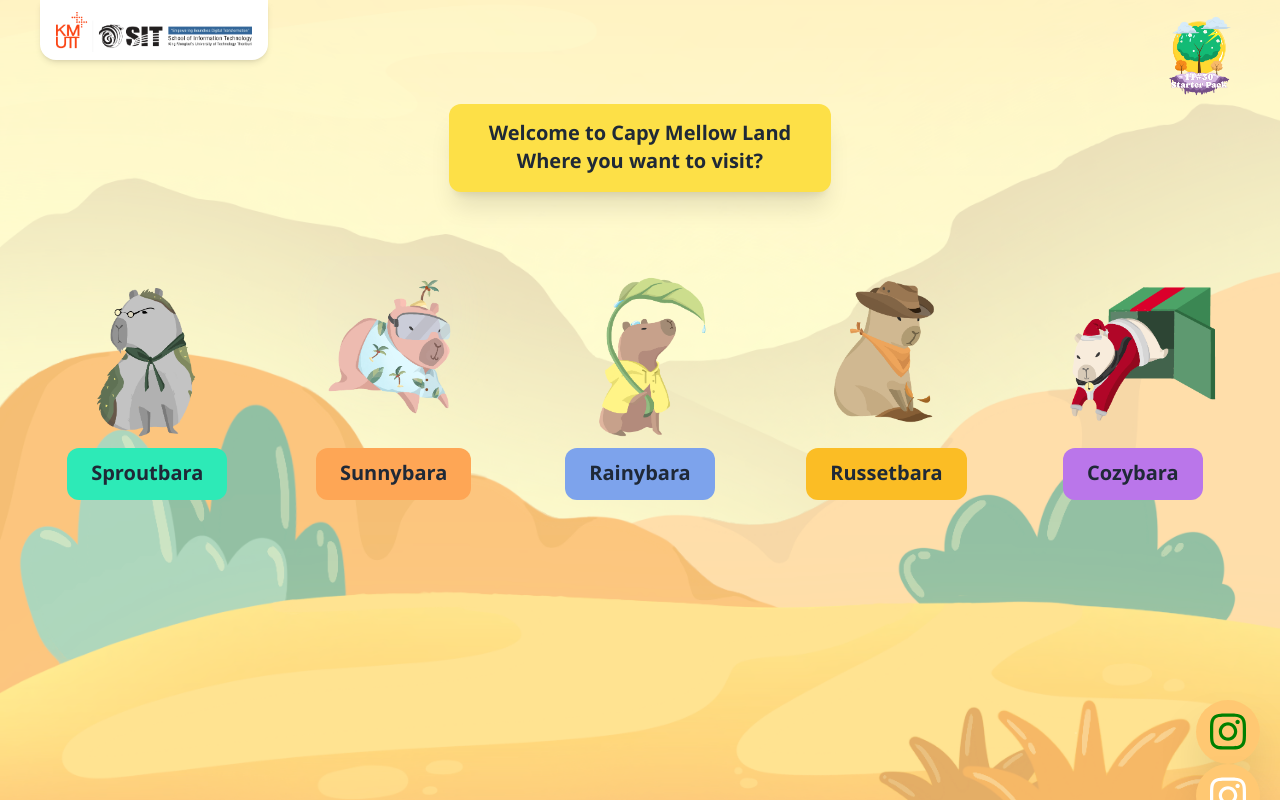
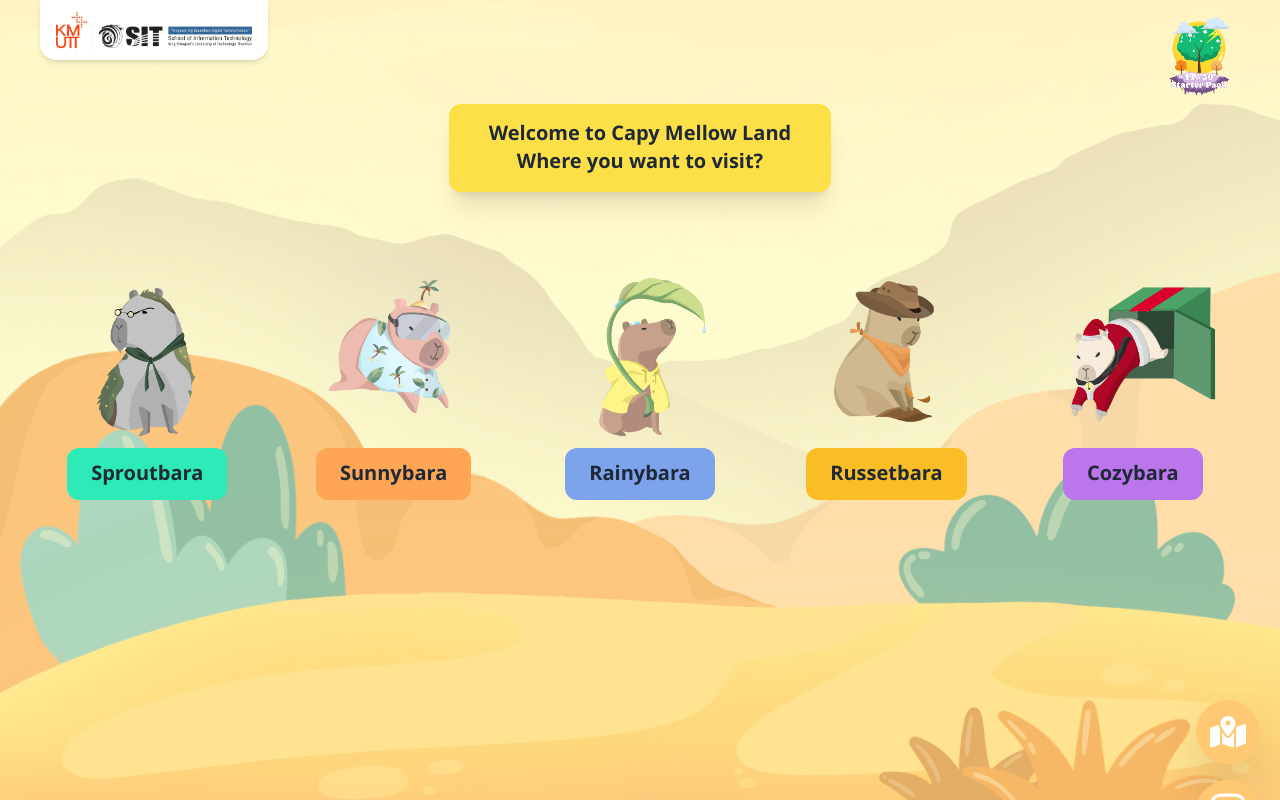
Before and after one commit to FameNu/IT30-Starter-Pack, a Vue app: page / in a window 1280 px wide. Built offline with nearby package versions, Linux system fonts and the light colour scheme; a web font is replaced by a local one.

Commit message:
refactor: Update Card.vue to use HamurgerMenu component for social icons

```diff
--- a/src/App.vue
+++ b/src/App.vue
@@ -1,6 +1,6 @@
 <script setup lang="ts">
 import SITAndStarter from '@/components/ourBrand/SITAndStarter.vue'
-import IgIcon from '@/components/icons/IgIcon.vue'
+import HamurgerMenu from '@/components/social/HamurgerMenu.vue';
 </script>
 
 <template>
@@ -18,9 +18,6 @@ import IgIcon from '@/components/icons/IgIcon.vue'
     />
   </div>
   <footer class="fixed bottom-5 right-5 z-50 h-20">
-    <IgIcon @click="$router.push('locations')" color="green" />
-    <IgIcon />
+    <HamurgerMenu />
   </footer>
 </template>
-
-<style scoped></style>
--- a/src/components/icons/MapIcon.vue
+++ b/src/components/icons/MapIcon.vue
@@ -1,12 +1,18 @@
 <script setup lang="ts">
 import MenuIcon from '@/components/icons/MenuIcon.vue'
 import MapSVG from '@/assets/svg/mapSVG.vue'
+defineProps({
+  color: {
+    type: String,
+    default: 'white'
+  }
+})
 </script>
 
 <template>
   <MenuIcon>
-    <template>
-      <MapSVG />
+    <template #default>
+      <MapSVG :color="color" />
     </template>
   </MenuIcon>
 </template>
--- /dev/null
+++ b/src/components/social/HamurgerMenu.vue
@@ -0,0 +1,11 @@
+<script setup lang="ts">
+import IgIcon from '@/components/icons/IgIcon.vue'
+import MapIcon from '@/components/icons/MapIcon.vue'
+</script>
+
+<template>
+  <div class="flex flex-col gap-4">
+    <MapIcon @click="$router.push('locations')" />
+    <a href="https://www.instagram.com/sit.it.starterpack/" target="_blank"><IgIcon /></a>
+  </div>
+</template>
```
